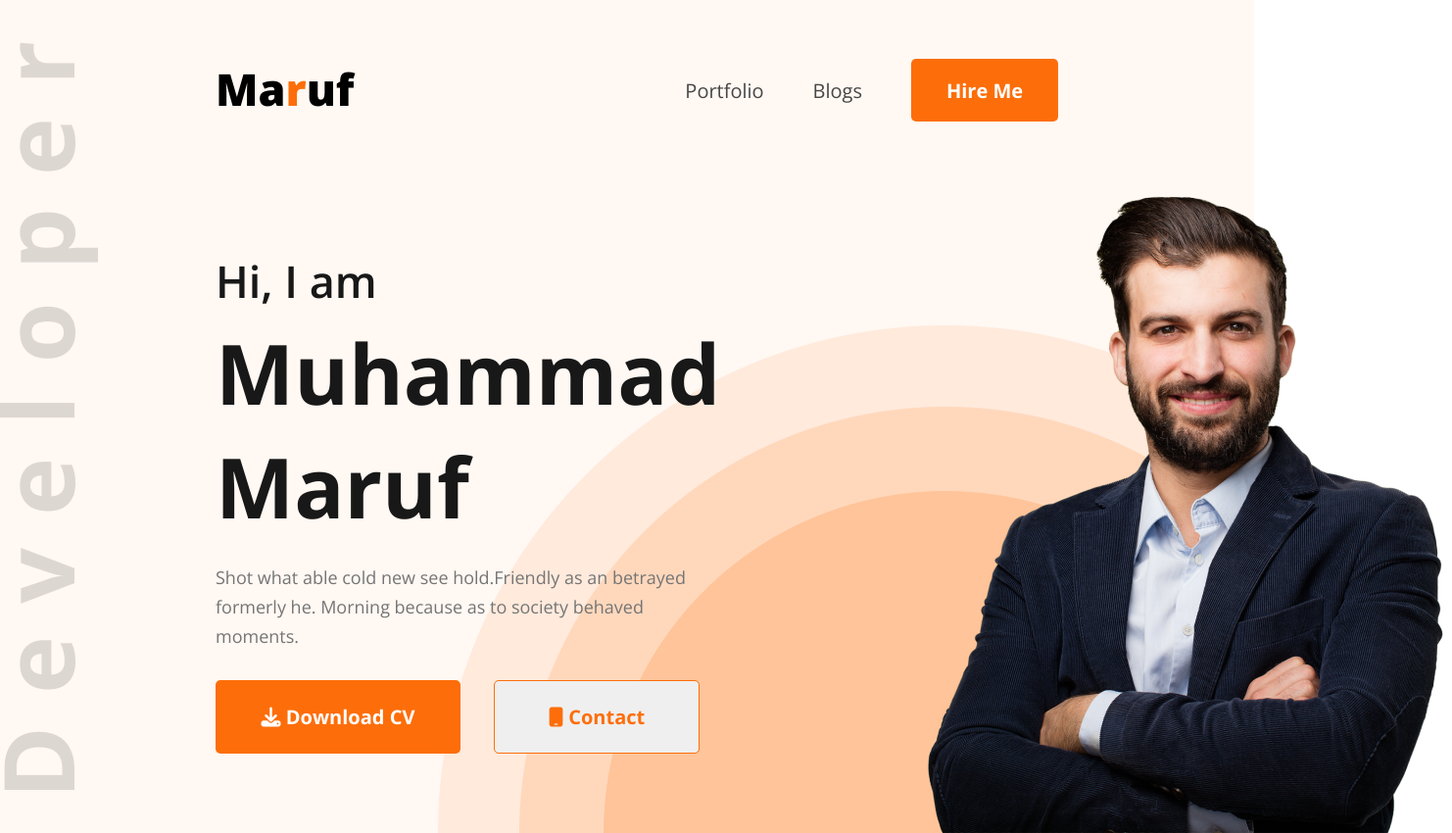
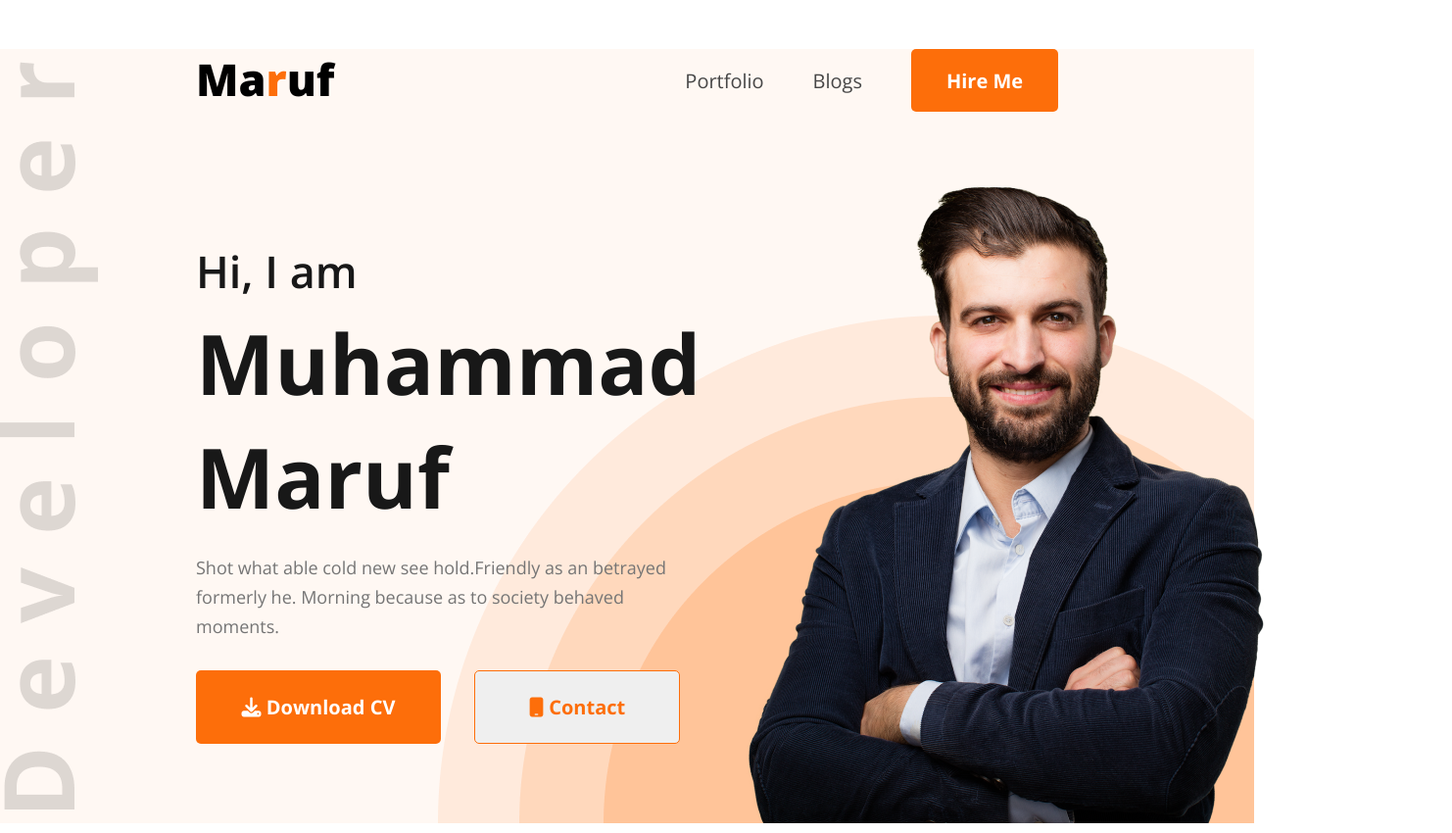
Before and after one commit to Maruf-Shadin/Portfolio, a plain HTML site: page index.html in a window 1280 px wide. Shown: the top 850 px of the page at 98% size, 1482 px wide, since content can reach past the window. Drawn offline with nearby package versions, Linux system fonts and the light colour scheme.

Commit message:
some redesign

```diff
--- a/style.css
+++ b/style.css
@@ -38,8 +38,8 @@
     background-image: url('images/header_bg.png'), url(images/developer.png);
     background-repeat: no-repeat;
     background-position: bottom right, left;
-    padding-left: 20px;
-    padding-top: 10px;
+    /* padding-left: 20px;
+    padding-top: 10px; */
 
 }
 /* header & navigation styles */
@@ -72,7 +72,7 @@ nav li{
 /* banner styles */
 .banner{
     display: flex;
-    gap: 163px;
+    /* gap: 163px; */
     align-items: center;
     margin: 0px 200px;
 }
```
